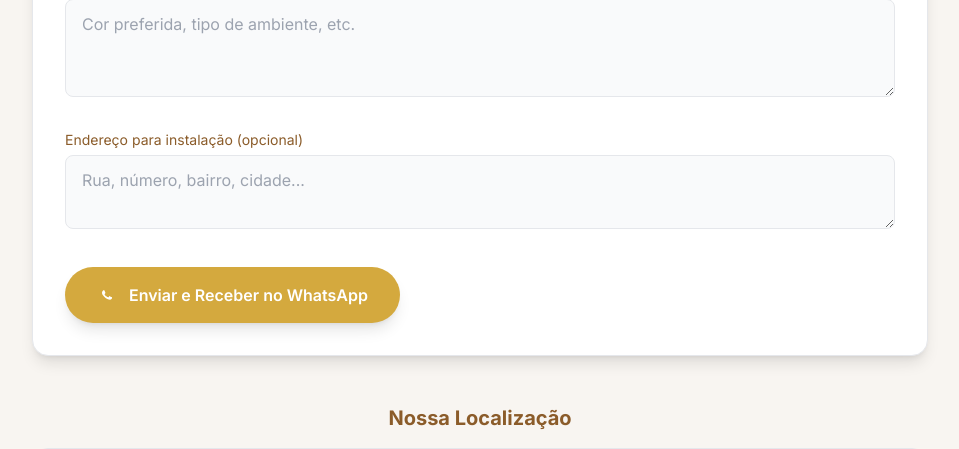
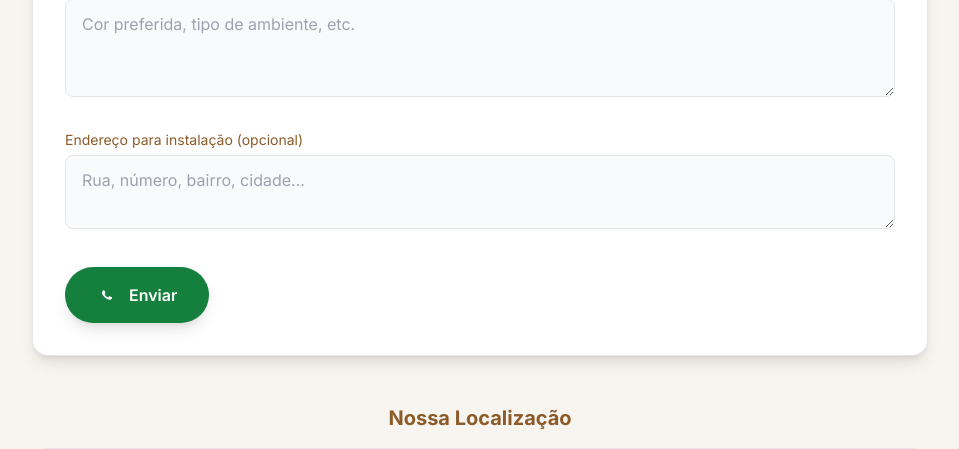
Before and after one commit to workriar/cortinasbras, a Flask app: page / in a window 1280 px wide. Shown: the part 3013-3462 px from the top of the page, without its empty margins (160-1119 px from the left). Run offline with Flask 3, Linux system fonts and the light colour scheme; some libraries are stand-ins or nearby versions.

Commit message:
fix: aplicar fundo escuro na seção produtos e botão verde 'Enviar'

```diff
--- a/meu-projeto/templates/index.html
+++ b/meu-projeto/templates/index.html
@@ -153,7 +153,7 @@
       </section>
 
       <!-- PRODUTOS -->
-      <section id="produtos" class="py-16 bg-brand-50">
+      <section id="produtos" class="py-16 bg-gray-100">
         <div class="container mx-auto px-6">
           <div class="text-center mb-10">
             <h3 class="text-2xl font-bold">Nossos Produtos</h3>
@@ -298,11 +298,11 @@
                 <textarea id="endereco" name="endereco" rows="2" class="mt-1 w-full px-4 py-3 rounded-lg border bg-gray-50 focus:ring-2 focus:ring-brand-300 focus:outline-none focus:bg-white" placeholder="Rua, número, bairro, cidade..."></textarea>
               </div>
               <div class="mt-8 flex items-center gap-3">
-                <button id="submit-btn" type="submit" class="inline-flex items-center gap-3 bg-brand-300 hover:bg-brand-500 text-white px-8 py-4 rounded-full font-semibold shadow-lg transition-all hover:scale-105 focus-ring">
+                <button id="submit-btn" type="submit" class="inline-flex items-center gap-3 bg-green-700 hover:bg-green-800 text-white px-8 py-4 rounded-full font-semibold shadow-lg transition-all hover:scale-105 focus-ring">
                   <svg class="w-5 h-5" fill="currentColor" viewBox="0 0 24 24">
                     <path d="M17.472 14.382c-.297-.149-1.758-.867-2.03-.967-.273-.099-.471-.148-.67.15-.197.297-.767.966-.94 1.164-.173.199-.347.223-.644.075-.297-.15-1.255-.463-2.39-1.475-.883-.788-1.48-1.761-1.653-2.059-.173-.297-.018-.458.13-.606.134-.133.298-.347.446-.52.149-.174.198-.298.298-.497.099-.198.05-.371-.025-.52-.075-.149-.669-1.612-.916-2.207-.242-.579-.487-.5-.669-.51-.173-.008-.371-.01-.57-.01-.198 0-.52.074-.792.372-.272.297-1.04 1.016-1.04 2.479 0 1.462 1.065 2.875 1.213 3.074.149.198 2.096 3.2 5.077 4.487.709.306 1.262.489 1.694.625.712.227 1.36.195 1.871.118.571-.085 1.758-.719 2.006-1.413.248-.694.248-1.289.173-1.413-.074-.124-.272-.198-.57-.347"/>
                   </svg>
-                  Enviar e Receber no WhatsApp
+                  Enviar
                 </button>
                 <div id="form-status" class="text-sm text-brand-700"></div>
               </div>
```
